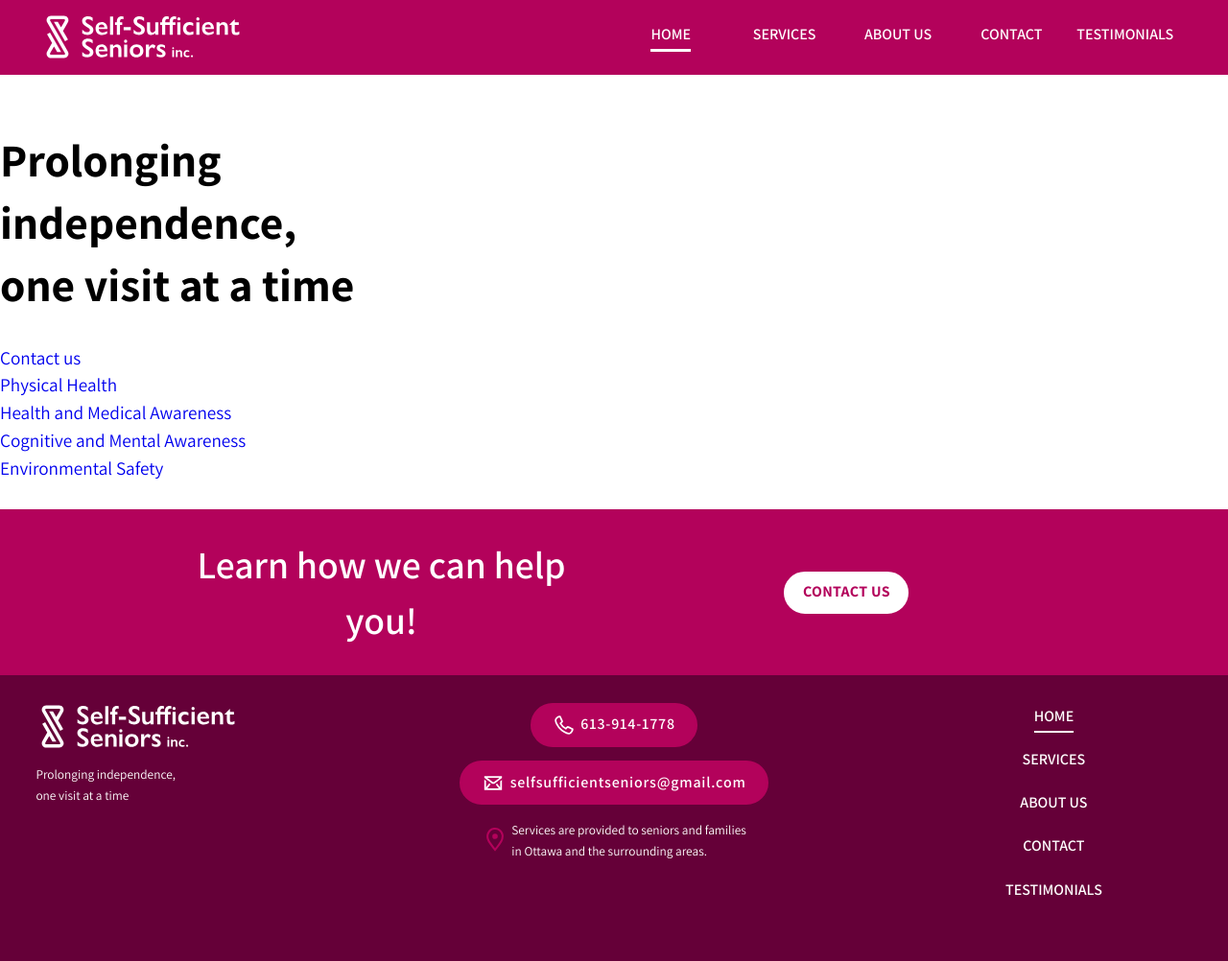
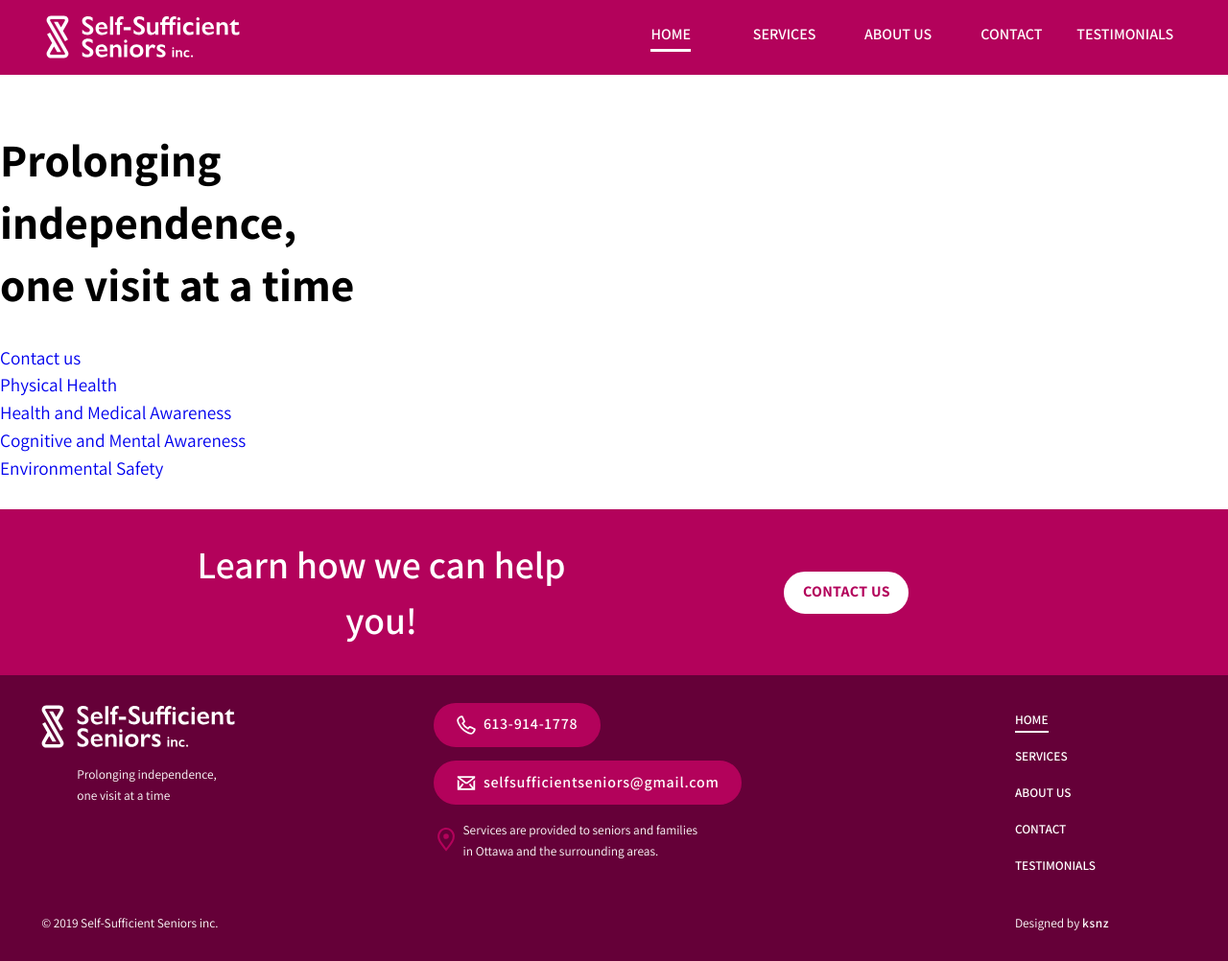
Before and after one commit to self-sufficient-seniors/website, a Jekyll site: the page built from index.html, in a window 1280 px wide. Shown: the whole page at 96% size. Built offline with Jekyll 4.4.1, drawn with Linux system fonts in a browser that asks for light colours; Markdown is read by kramdown in place of the engine named in the settings.

Commit message:
Fix alignment and footer navigation

```diff
--- a/_layouts/default.html
+++ b/_layouts/default.html
@@ -102,8 +102,8 @@
         </div>
       </div>
 
-      <div class="unit xs-1 s-1 m-1 l-1-2 text-center">
-        <div class="push-1-2">
+      <div class="unit xs-1 s-1 m-1 l-1-2">
+        <div class="push-1-2 text-center-l-left">
           <div class="btn btn-main btn-footer">
             <a href="tel:613-914-1778" aria-label="Click to call Self-Sufficient seniors inc." class="white fw-600 milli tracking">
               <div class="inline-block gutter-1-8">
@@ -116,7 +116,7 @@
           </div>
         </div>
 
-        <div class="push-1-2">
+        <div class="push-1-2 text-center-l-left">
           <div class="btn btn-main btn-footer">
             <a href="mailto:selfsufficientseniors@gmail.com" aria-label="Click to write email to Self-Sufficient seniors inc." class="white fw-600 milli tracking">
               <div class="inline-block gutter-1-8">
@@ -129,7 +129,7 @@
           </div>
         </div>
 
-        <div class="push">
+        <div class="push text-center-l-left">
           <div class="inline-block gutter-1-8">
             <i class="icon footer-icon-location">
               <img class="img-flex" src="{{site.baseurl}}/images/icon-location.svg" alt="Location icon">
@@ -141,14 +141,25 @@
       </div>
 
       <div class="unit xs-1 s-1 m-1 l-1-4">
-        <div class="push">
-          <ul class="list-group nav-list milli nav-text">
-            <li class=""><a href="{{site.baseurl}}/index.html" aria-label="Click to go to home page" class="{% if page.url == '/' %}current-footer{% endif %} btn-nav-footer push-1-2"><span class="l-nav-border-footer">Home</span></a></li>
-            <li class=""><a href="{{site.baseurl}}/services/index.html" aria-label="Click to go to services page" class="{% if page.url contains '/services/' %}current-footer{% endif %} btn-nav-footer push-1-2"><span class="l-nav-border-footer">Services</span></a></li>
-            <li class=""><a href="{{site.baseurl}}/about-us.html" aria-label="Click to go to about us page" class="{% if page.url contains '/about-us' %}current-footer{% endif %} btn-nav-footer push-1-2"><span class="l-nav-border-footer">About us</span></a></li>
-            <li class=""><a href="{{site.baseurl}}/contact.html" aria-label="Click to go to contact page" class="{% if page.url contains '/contact' %}current-footer{% endif %} btn-nav-footer push-1-2"><span class="l-nav-border-footer">Contact</span></a></li>
-            <li class=""><a href="{{site.baseurl}}/testimonials.html" aria-label="Click to go to testimonials page" class="{% if page.url contains '/testimonials' %}current-footer{% endif %} btn-nav-footer push-1-2"><span class="l-nav-border-footer">Testimonials</span></a></li>
+        <div class="push gutter-1-2">
+          <ul class="grid list-group nav-list micro footer-nav-text">
+            <li class="unit xs-1 m-1-5 l-1"><a href="{{site.baseurl}}/index.html" aria-label="Click to go to home page" class="{% if page.url == '/' %}current-footer{% endif %} btn-nav-footer pad-t-1-4 pad-b-1-4"><span class="l-nav-border-footer">Home</span></a></li>
+            <li class="unit xs-1 m-1-5 l-1"><a href="{{site.baseurl}}/services/index.html" aria-label="Click to go to services page" class="{% if page.url contains '/services/' %}current-footer{% endif %} btn-nav-footer pad-t-1-4 pad-b-1-4"><span class="l-nav-border-footer">Services</span></a></li>
+            <li class="unit xs-1 m-1-5 l-1"><a href="{{site.baseurl}}/about-us.html" aria-label="Click to go to about us page" class="{% if page.url contains '/about-us' %}current-footer{% endif %} btn-nav-footer pad-t-1-4 pad-b-1-4"><span class="l-nav-border-footer">About us</span></a></li>
+            <li class="unit xs-1 m-1-5 l-1"><a href="{{site.baseurl}}/contact.html" aria-label="Click to go to contact page" class="{% if page.url contains '/contact' %}current-footer{% endif %} btn-nav-footer pad-t-1-4 pad-b-1-4"><span class="l-nav-border-footer">Contact</span></a></li>
+            <li class="unit xs-1 m-1-5 l-1"><a href="{{site.baseurl}}/testimonials.html" aria-label="Click to go to testimonials page" class="{% if page.url contains '/testimonials' %}current-footer{% endif %} btn-nav-footer pad-t-1-4 pad-b-1-4"><span class="l-nav-border-footer">Testimonials</span></a></li>
           </ul>
+        </div>
+      </div>
+
+      <div class="unit xs-1">
+        <div class="grid">
+          <div class="unit xs-1 m-1-2 l-3-4 text-center-left gutter-1-2">
+            <p class="push-0 micro">© 2019 Self-Sufficient Seniors inc.</p>
+          </div>
+          <div class="unit xs-1 m-1-2 l-1-4 footer-nav-text">
+            <p class="push-0 micro gutter-1-2">Designed by <a href="https://ksnz.ca/" aria-label="Click to go to designer's web page - ksnz.ca" class="fw-600 white tracking">ksnz</a></p>
+          </div>
         </div>
       </div>
 
```
Also changed, not shown: css/main.css (+33 -3 lines).
